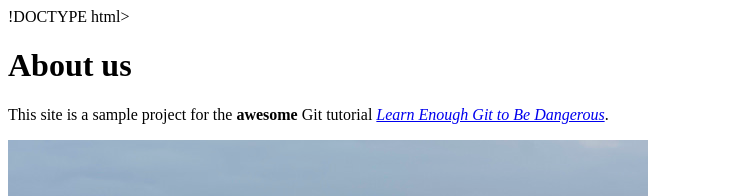
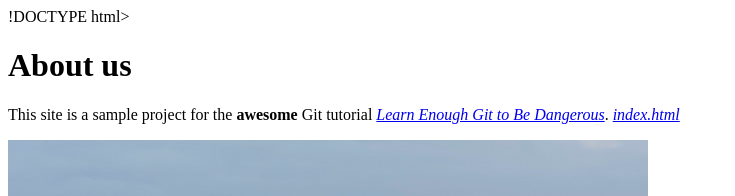
Before and after one commit to LeaveNoDoubt/website, a plain HTML site: page about.html in a window 1280 px wide. Shown: the top 196 px of the page, without its empty margins (0-735 px from the left). Drawn offline with Linux system fonts and the light colour scheme.

Commit message:
Index.html

```diff
--- a/about.html
+++ b/about.html
@@ -10,6 +10,8 @@
 		href="http://learnenough.com/git-tutorial">
 		<em>Learn Enough Git to Be
 		Dangerous</em></a>.
+		<a href="https://leavenodoubt.github.io/website/">
+		<em>index.html<em></a>
 		</p>
 		<img src="images/polar_bear.jpg" alt="Polar bear" />
 	</body>
```
